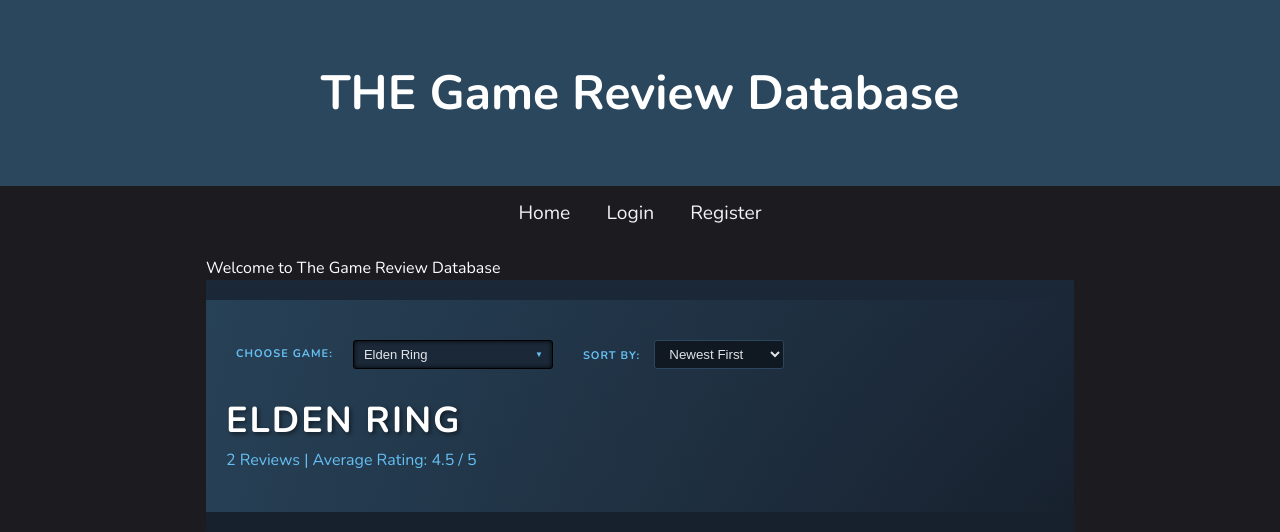
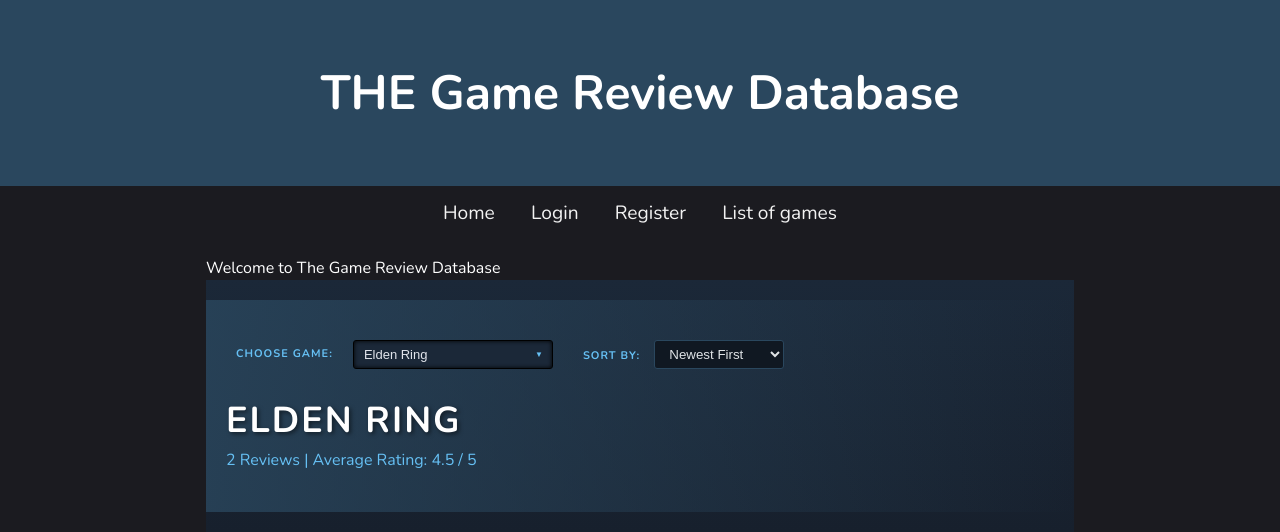
Before and after one commit to AlexMospan/Software-Engineering-Y12-AT2, a Flask app: page / in a window 1280 px wide. Shown: the top 532 px of the page. Run offline with Flask 3, Linux system fonts and the light colour scheme; data comes from the database, SQL or seed files in the repository.

Commit message:
Added a button to nav bar to go to a page with the list of all the games

```diff
--- a/templates/base.html
+++ b/templates/base.html
@@ -23,6 +23,7 @@
         <a href="/">Home</a>
         <a href="/login">Login</a>
         <a href="/register">Register</a>
+        <a href="/gamelist">List of games</a>
     </nav>
 
     <!-- This section will contain the page content -->
```
